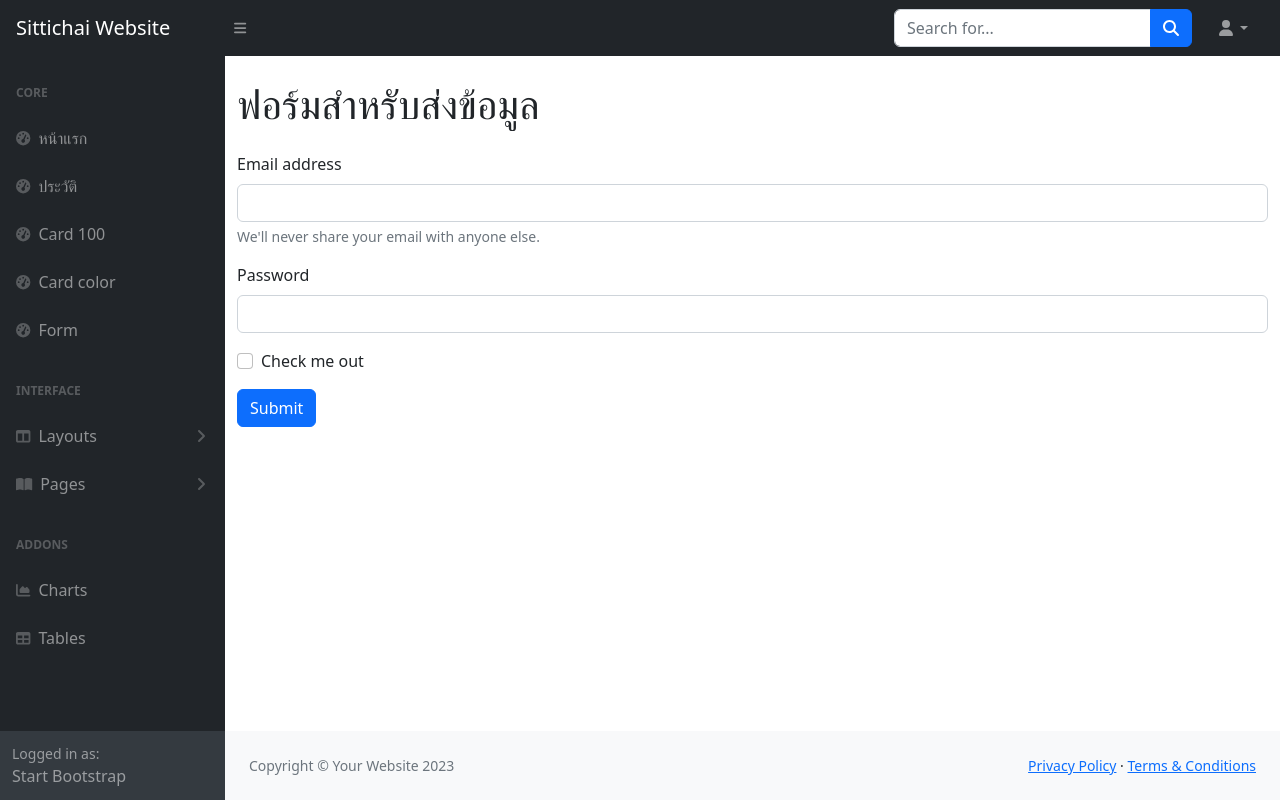
After one commit to tpiyxpxrn/my_web-1, a Django app: page /form/ in a window 1280 px wide. The commit adds this page. Run offline with Django 5.2, Linux system fonts and the light colour scheme; some libraries are stand-ins or nearby versions.

Commit message:
add to form

```diff
--- a/templates/base.html
+++ b/templates/base.html
@@ -103,6 +103,12 @@
                 <i class="fas fa-tachometer-alt"></i>
               </div>
               Card color
+            </a>
+            </a><a class="nav-link" href="{% url 'form' %}">
+              <div class="sb-nav-link-icon">
+                <i class="fas fa-tachometer-alt"></i>
+              </div>
+              Form
             </a>
               <div class="sb-sidenav-menu-heading">Interface</div>
               <a
--- a/templates/card_color.html
+++ b/templates/card_color.html
@@ -11,7 +11,7 @@
     </div>
     <div class="row">
       {% if color == 'all' or color == 'black' %}
-        <div class="col pt-4">
+        <div class="col pt-4 ">
           <div class="card text-white bg-dark mb-3" style="max-width: 18rem;">
             <div class="card-header">Header</div>
             <div class="card-body">
--- a/templates/contact.html
+++ b/templates/contact.html
@@ -1,5 +1,5 @@
 {% extends "base.html" %}
-
+<!---->
 {% block content %}
 <div class="container">
 <div class="row">
--- /dev/null
+++ b/templates/sendform.html
@@ -0,0 +1,34 @@
+{% extends "base.html" %}
+<!---->
+{% block content %}
+<div>
+  <div class="container">
+    <div>
+      <h1 class="mt-4 mb-4">ฟอร์มสำหรับส่งข้อมูล</h1>
+      {% if email != "" and password != "" %}
+      <div class="mt-2 mb-4">
+        <h3>email : {{ email }}</h3>
+        <h3>password : {{ password }}</h3>
+      </div>
+      {% endif %}
+    </div>
+    <form action="" method="POST">
+      {% csrf_token %}
+      <div class="mb-3">
+        <label for="exampleInputEmail1" class="form-label">Email address</label>
+        <input type="email" name="email" class="form-control" id="exampleInputEmail1" aria-describedby="emailHelp">
+        <div id="emailHelp" class="form-text">We'll never share your email with anyone else.</div>
+      </div>
+      <div class="mb-3">
+        <label for="exampleInputPassword1" class="form-label">Password</label>
+        <input type="password" name="my-password" class="form-control" id="exampleInputPassword1">
+      </div>
+      <div class="mb-3 form-check">
+        <input type="checkbox" class="form-check-input" id="exampleCheck1">
+        <label class="form-check-label" for="exampleCheck1">Check me out</label>
+      </div>
+      <button type="submit" class="btn btn-primary">Submit</button>
+    </form>
+  </div>
+</div>
+{% endblock content %}
--- a/webpage/urls.py
+++ b/webpage/urls.py
@@ -9,5 +9,6 @@ urlpatterns = [
     path("for/", views.forPage, name="for-page"),
     path("gard/", views.forGard, name="gard"),
     path("color/", views.cardColorPage, name="color-page"),
+    path("form/", views.forFormSend, name="form"),
 
 ]
--- a/webpage/views.py
+++ b/webpage/views.py
@@ -34,3 +34,18 @@ def cardColorPage(request):
     if request.method == "GET" and request.GET.get('color') != None:
         context['color'] = request.GET['color']
     return render(request, 'card_color.html', context)
+
+def forFormSend(request):
+    email = ""
+    password = ""
+
+    context = {}
+
+    if request.method == "POST":
+        email = request.POST.get('email')
+        password = request.POST.get('my-password')
+
+    context['email'] = email
+    context['password'] = password
+
+    return render(request, 'sendform.html', context)
```
